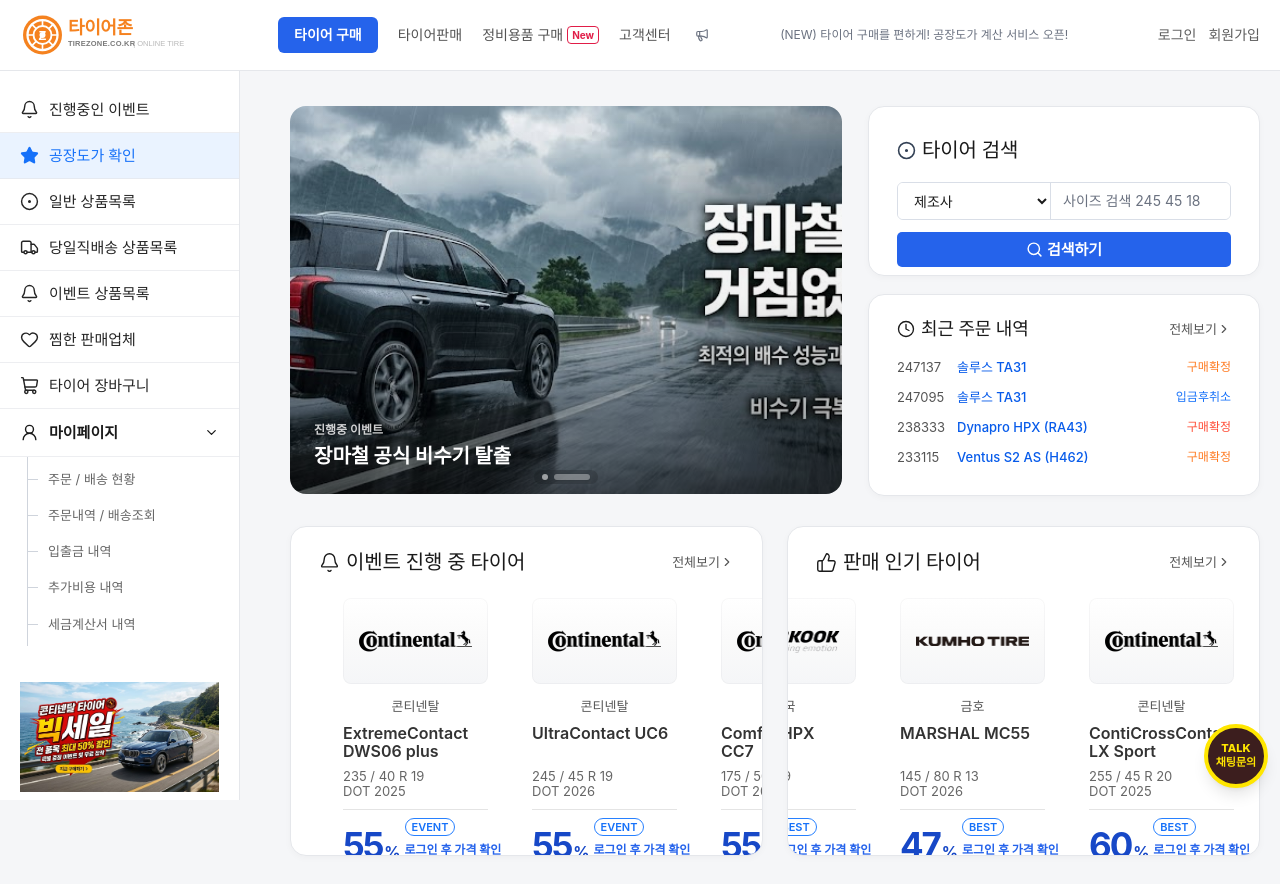
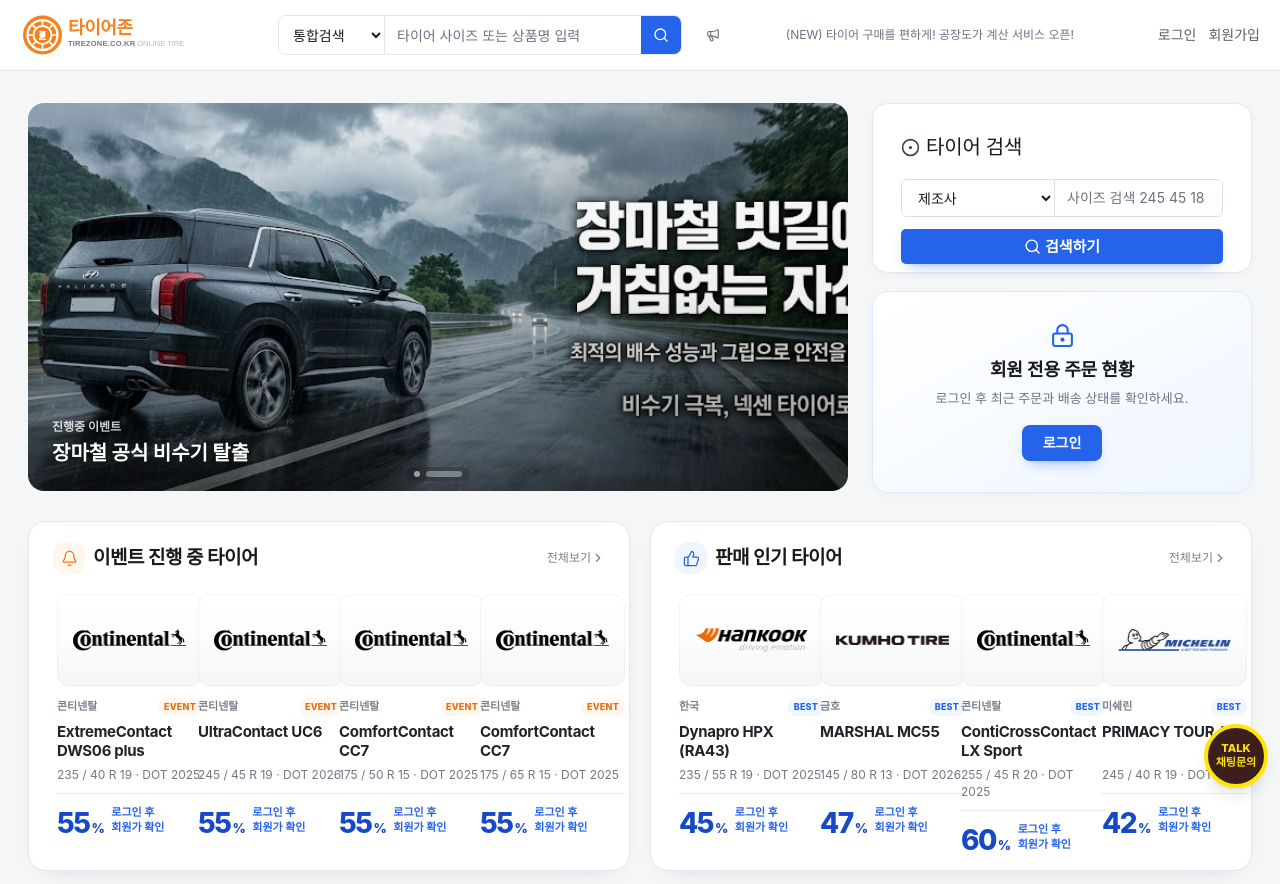
Before and after one commit to one030728-cloud/tireping1, a Next.js app: page /main in a window 1280 px wide. Shown: the top 884 px of the page. Built offline with nearby package versions, Linux system fonts and the light colour scheme; a web font is replaced by a local one.

Commit message:
feat: refine guest experience and dashboard design

```diff
--- a/src/app/globals.css
+++ b/src/app/globals.css
@@ -9,6 +9,7 @@
   --brand: #2563eb;
   --brand-light: #3b82f6;
   --brand-dark: #1d4ed8;
+  --brand-warm: #f58220;
   --accent: #e11d48;
   --accent-light: #f43f5e;
   --success: #10b981;
@@ -32,6 +33,7 @@
   --color-brand: var(--brand);
   --color-brand-light: var(--brand-light);
   --color-brand-dark: var(--brand-dark);
+  --color-brand-warm: var(--brand-warm);
   --color-accent: var(--accent);
   --color-accent-light: var(--accent-light);
   --color-success: var(--success);
@@ -94,7 +96,7 @@
     font-weight: 700;
     border-radius: 0.5rem;
     border: 1px solid transparent;
-    box-shadow: none;
+    box-shadow: 0 6px 16px -8px rgba(37, 99, 235, 0.7);
     transition:
       background-color 150ms ease,
       transform 150ms ease;
@@ -102,6 +104,7 @@
 
   .btn-primary:hover {
     background: var(--brand-dark);
+    box-shadow: 0 8px 20px -9px rgba(29, 78, 216, 0.75);
   }
 
   .btn-primary:active {
--- a/src/app/main/page.tsx
+++ b/src/app/main/page.tsx
@@ -9,6 +9,7 @@
   ChevronRight,
   CircleDot,
   Clock,
+  LockKeyhole,
   Search,
   ThumbsUp,
 } from "lucide-react";
@@ -36,41 +37,53 @@
   return (
     <Link
       href={`/products/${tire.id}`}
-      className={`shrink-0 flex flex-col rounded-2xl text-[#333] transition-[transform,filter] duration-200 active:scale-[0.975] active:brightness-[0.98] hover:text-brand ${
-        mobile ? "w-[174px]" : "w-[145px]"
+      className={`group shrink-0 flex flex-col rounded-2xl text-[#20242a] transition-[transform,filter] duration-200 active:scale-[0.975] active:brightness-[0.98] ${
+        mobile ? "w-[168px]" : "w-[145px]"
       }`}
     >
       <ImagePlaceholder
         manufacturer={tire.manufacturer}
-        className={`mb-3 !border-0 bg-gradient-to-b from-white via-[#fafafa] to-[#f0f3f7] p-4 shadow-[inset_0_0_0_1px_rgba(15,23,42,0.03)] ${
-          mobile ? "h-[106px] w-[174px] !rounded-2xl" : "h-[86px] w-[145px] !rounded-[8px]"
+        className={`mb-3 !border-0 bg-gradient-to-b from-white via-[#fbfcfd] to-[#eef2f6] p-4 shadow-[inset_0_0_0_1px_rgba(15,23,42,0.045)] transition-transform duration-300 group-hover:-translate-y-0.5 ${
+          mobile ? "h-[104px] w-[168px] !rounded-2xl" : "h-[92px] w-[145px] !rounded-xl"
         }`}
       />
-      <span className="text-[13px] text-[#555] text-center mb-2">{tire.manufacturer}</span>
-      <p className="h-[37px] text-[16px] font-semibold leading-[18px] line-clamp-2">{tire.model}</p>
-      <p className="mt-2 text-[13px] leading-[15px] text-[#666]">
-        {tire.width} / {tire.ratio} R {tire.rim}
-        <br />
-        DOT {tire.dot}
-      </p>
-      <div className="mt-2.5 pt-2 border-t border-[#e4e4e4] flex items-end gap-1.5 whitespace-nowrap">
-        <strong className="text-[35px] leading-none tracking-[-0.06em] text-[#1748c7]">
-          {tire.discountRate}
-          <span className="text-[16px] ml-0.5">%</span>
-        </strong>
-        <div className="pb-0.5">
+      <div className="mb-1.5 flex items-center justify-between gap-2">
+        <span className="truncate text-[11px] font-semibold text-[#7a818c]">{tire.manufacturer}</span>
         {tire.tag && (
-            <span className="block w-fit rounded-full border border-[#2780ff] px-1.5 text-[11px] leading-[16px] font-semibold text-[#1671f9]">
+          <span
+            className={`shrink-0 rounded-full px-1.5 py-0.5 text-[9px] font-extrabold tracking-wide ${
+              tire.tag === "EVENT"
+                ? "bg-orange-50 text-[#e66f0e]"
+                : "bg-blue-50 text-brand"
+            }`}
+          >
             {tire.tag}
           </span>
         )}
+      </div>
+      <p className="h-[38px] text-[15px] font-bold leading-[19px] tracking-[-0.02em] line-clamp-2 transition-colors group-hover:text-brand">
+        {tire.model}
+      </p>
+      <p className="mt-1.5 text-[12px] leading-[17px] text-[#717782]">
+        {tire.width} / {tire.ratio} R {tire.rim} · DOT {tire.dot}
+      </p>
+      <div className="mt-2.5 flex min-h-[44px] items-end gap-2 border-t border-[#e7eaf0] pt-2.5 whitespace-nowrap">
+        <strong className="text-[28px] font-extrabold leading-none tracking-[-0.055em] text-[#1748c7]">
+          {tire.discountRate}
+          <span className="ml-0.5 text-[13px]">%</span>
+        </strong>
+        <div className="min-w-0 pb-0.5">
           {user ? (
-            <strong className="text-[17px] leading-[20px] text-[#444]">
+            <strong className="block text-[16px] font-extrabold leading-[20px] text-[#252a31]">
               {tire.price.toLocaleString()}
-              <span className="text-[12px] ml-0.5">원</span>
+              <span className="ml-0.5 text-[11px] font-semibold">원</span>
             </strong>
           ) : (
-            <span className="text-[12px] font-bold text-brand">로그인 후 가격 확인</span>
+            <span className="block text-[11px] font-bold leading-[15px] text-brand">
+              로그인 후
+              <br />
+              회원가 확인
+            </span>
           )}
         </div>
       </div>
@@ -90,24 +103,23 @@
   kind: "event" | "best";
 }) {
   const Icon = kind === "event" ? Bell : ThumbsUp;
+  const { user } = useAuth();
 
   return (
-    <section className="h-[330px] min-w-0 overflow-hidden rounded-[16px] border border-[#e5e7eb] bg-white px-7 pt-5 shadow-[0_2px_7px_rgba(0,0,0,0.03)]">
+    <section className="h-[350px] min-w-0 overflow-hidden rounded-[18px] border border-[#e3e7ed] bg-white px-6 pt-5 shadow-[0_8px_26px_-20px_rgba(15,23,42,0.32)]">
       <div className="mb-5 flex items-center justify-between">
-        <h2 className="flex items-center gap-1.5 text-[20px] font-medium">
-          <Icon size={21} strokeWidth={1.6} />
+        <h2 className="flex items-center gap-2 text-[19px] font-bold tracking-[-0.025em]">
+          <span className={`flex h-8 w-8 items-center justify-center rounded-xl ${kind === "event" ? "bg-orange-50 text-[#ee7b1a]" : "bg-blue-50 text-brand"}`}>
+            <Icon size={17} strokeWidth={1.8} />
+          </span>
           {title}
         </h2>
-        <Link href={href} className="flex items-center text-[13px] text-[#555] hover:text-brand">
+        <Link href={href} className="flex items-center text-[12px] font-medium text-[#777f8a] hover:text-brand">
           전체보기 <ChevronRight size={14} />
         </Link>
       </div>
-      <div
-        className={`flex gap-11 overflow-visible pl-6 ${
-          kind === "best" ? "-translate-x-[129px]" : ""
-        }`}
-      >
-        {tires.map((tire) => (
+      <div className={`grid gap-5 px-1 ${user ? "grid-cols-3" : "grid-cols-4"}`}>
+        {tires.slice(0, user ? 3 : 4).map((tire) => (
           <DashboardTireCard key={tire.id} tire={tire} />
         ))}
       </div>
@@ -129,12 +141,12 @@
   const Icon = kind === "event" ? Bell : ThumbsUp;
 
   return (
-    <section className="overflow-hidden rounded-2xl border border-[#e5e7eb] bg-white py-4 shadow-[0_2px_8px_rgba(15,23,42,0.04)]">
+    <section className="overflow-hidden rounded-[20px] border border-[#e3e7ed] bg-white py-4 shadow-[0_10px_28px_-22px_rgba(15,23,42,0.35)]">
       <div className="mb-4 flex items-center justify-between px-4">
         <h2 className="flex items-center gap-2 text-[17px] font-bold">
           <span
             className={`flex h-8 w-8 items-center justify-center rounded-full ${
-              kind === "event" ? "bg-rose-50 text-rose-500" : "bg-blue-50 text-brand"
+              kind === "event" ? "bg-orange-50 text-[#ee7b1a]" : "bg-blue-50 text-brand"
             }`}
           >
             <Icon size={17} strokeWidth={1.8} />
@@ -159,6 +171,7 @@
 
 function MainContent() {
   const router = useRouter();
+  const { user } = useAuth();
   const [manufacturer, setManufacturer] = useState("");
   const [size, setSize] = useState("");
   const mobileFeedRef = useRef<HTMLDivElement>(null);
@@ -303,13 +316,23 @@
     />
   );
 
-  const directBanner = (
+  const directBanner = user ? (
     <Link href="/direct" className="card p-5 text-center block card-hover">
       <p className="text-sm text-muted mb-1">{DIRECT_NOTICE}</p>
       <h2 className="text-base font-extrabold">
         타이어 <span className="text-brand">당일 직배송</span> 주문으로~!
       </h2>
     </Link>
+  ) : (
+    <div className="card p-5 text-center">
+      <p className="text-sm text-muted mb-1">사업자 회원 전용 가격과 직배송 서비스를 이용해보세요.</p>
+      <h2 className="text-base font-extrabold">
+        로그인하면 <span className="text-brand">공장도가·재고·회원가</span>를 확인할 수 있습니다.
+      </h2>
+      <Link href="/login?redirect=/main" className="btn-primary mt-4 h-10 px-5 text-sm">
+        로그인하고 회원 혜택 보기
+      </Link>
+    </div>
   );
 
   const noticesBox = (
@@ -422,6 +445,24 @@
           </form>
         </section>
 
+        {!user && (
+          <div className="mobile-reveal grid grid-cols-3 divide-x divide-[#e7eaf0] rounded-2xl border border-[#e5e8ed] bg-white px-2 py-3 text-center shadow-[0_6px_20px_-18px_rgba(15,23,42,0.4)]">
+            <div>
+              <strong className="block text-[14px] text-[#20242a]">4,612</strong>
+              <span className="text-[10px] text-muted">등록 업체</span>
+            </div>
+            <div>
+              <strong className="block text-[14px] text-[#20242a]">716,642</strong>
+              <span className="text-[10px] text-muted">누적 거래</span>
+            </div>
+            <div>
+              <strong className="block text-[14px] text-[#20242a]">당일 가능</strong>
+              <span className="text-[10px] text-muted">직배송 서비스</span>
+            </div>
+          </div>
+        )}
+
+        {user ? (
           <section className="mobile-reveal order-3 overflow-hidden rounded-2xl border border-white/80 bg-white shadow-[0_8px_24px_rgba(15,23,42,0.06)]">
             <div className="flex items-center justify-between border-b border-[#edf0f4] px-4 py-3.5">
               <h2 className="flex items-center gap-2 text-[16px] font-bold">
@@ -458,6 +499,16 @@
               ))}
             </div>
           </section>
+        ) : (
+          <section className="mobile-reveal order-3 rounded-2xl border border-blue-100 bg-gradient-to-br from-white to-blue-50 p-5 text-center shadow-[0_8px_24px_rgba(15,23,42,0.06)]">
+            <LockKeyhole size={24} className="mx-auto mb-2 text-brand" />
+            <h2 className="text-[16px] font-bold">주문 현황은 회원 전용입니다</h2>
+            <p className="mt-1 text-[13px] text-muted">로그인 후 주문·배송 현황을 안전하게 확인하세요.</p>
+            <Link href="/login?redirect=/main" className="btn-primary mt-4 h-10 w-full text-sm">
+              로그인
+            </Link>
+          </section>
+        )}
 
         <div className="mobile-reveal order-1">
           <MobileProductSection
@@ -484,7 +535,7 @@
         </div>
       </div>
       {/* Desktop: tireping-style full-width dashboard */}
-      <div className="hidden lg:grid grid-cols-[minmax(0,1fr)_392px] gap-x-[26px] gap-y-[30px] pl-[50px] pr-[20px] pt-[35px] pb-10">
+      <div className="mx-auto hidden w-full max-w-[1480px] lg:grid grid-cols-[minmax(0,1fr)_380px] gap-x-6 gap-y-7 px-7 pt-8 pb-10">
         <div className="[&>div]:h-[388px] [&>div]:rounded-[16px] [&>div]:shadow-none">{banner}</div>
 
         <aside className="flex flex-col gap-[18px]">
@@ -523,6 +574,7 @@
             </form>
           </section>
 
+          {user ? (
           <section className="h-[202px] overflow-hidden rounded-[16px] border border-[#e5e7eb] bg-white px-7 pt-5 shadow-[0_2px_7px_rgba(0,0,0,0.03)]">
             <div className="mb-3 flex items-center justify-between">
               <h2 className="flex items-center gap-1.5 text-[18px] font-medium">
@@ -556,9 +608,19 @@
               ))}
             </div>
           </section>
+          ) : (
+            <section className="flex h-[202px] flex-col items-center justify-center rounded-[16px] border border-blue-100 bg-gradient-to-br from-white to-blue-50 px-7 text-center shadow-[0_2px_7px_rgba(0,0,0,0.03)]">
+              <LockKeyhole size={25} className="mb-2 text-brand" />
+              <h2 className="text-[18px] font-semibold">회원 전용 주문 현황</h2>
+              <p className="mt-1 text-[13px] text-muted">로그인 후 최근 주문과 배송 상태를 확인하세요.</p>
+              <Link href="/login?redirect=/main" className="btn-primary mt-4 h-9 px-5 text-sm">
+                로그인
+              </Link>
+            </section>
+          )}
         </aside>
 
-        <div className="col-span-2 grid min-w-0 grid-cols-2 gap-6">
+        <div className="col-span-2 grid min-w-0 grid-cols-2 gap-5">
           <DesktopProductSection
             title="이벤트 진행 중 타이어"
             href="/products?tag=EVENT"
--- a/src/components/AppShell.tsx
+++ b/src/components/AppShell.tsx
@@ -9,12 +9,12 @@
 import MobileBottomNav from "./MobileBottomNav";
 
 export default function AppShell({ children }: { children: React.ReactNode }) {
-  const { loading } = useAuth();
+  const { user, loading } = useAuth();
   const pathname = usePathname();
   const hasOwnSidebar = pathname.startsWith("/goods") || pathname.startsWith("/customer");
   const showAppShell = pathname !== "/login" && pathname !== "/";
   const showBreadcrumb = showAppShell;
-  const showSidebar = showAppShell && !hasOwnSidebar;
+  const showSidebar = showAppShell && !hasOwnSidebar && Boolean(user);
   const showFooter = pathname !== "/login";
   const isMainDashboard = pathname === "/main";
 
--- a/src/components/Header.tsx
+++ b/src/components/Header.tsx
@@ -125,7 +125,7 @@
             />
           </Link>
 
-          {user || isAppScreen ? (
+          {user ? (
             <nav className="hidden lg:flex items-center gap-5">
               {GNB_LINKS.map((link) => {
                 const isMain = link.href === "/main";
--- a/src/components/Sidebar.tsx
+++ b/src/components/Sidebar.tsx
@@ -23,8 +23,8 @@
   const [mypageOpen, setMypageOpen] = useState(true);
 
   return (
-    <aside className="hidden lg:flex w-60 shrink-0 flex-col bg-white border-r border-border sticky top-[71px] self-start h-[calc(100vh-71px)] overflow-y-auto">
-      <div className="flex flex-col py-4">
+    <aside className="sticky top-[71px] hidden h-[calc(100vh-71px)] w-[224px] shrink-0 self-start flex-col overflow-y-auto border-r border-[#e7eaf0] bg-white lg:flex">
+      <div className="flex flex-col px-3 py-4">
         {SIDEBAR_LINKS.map((link, index) => {
           const active =
             pathname === "/main"
@@ -35,13 +35,13 @@
             <Link
               key={link.href}
               href={link.href}
-              className={`relative flex items-center gap-2.5 px-5 h-[46px] text-[15px] font-medium border-b border-border/70 ${
+              className={`relative flex h-[44px] items-center gap-2.5 rounded-xl px-3.5 text-[14px] font-medium ${
                 active
-                  ? "bg-[#eaf3ff] text-[#1671f9]"
-                  : "text-[#252525] hover:bg-[#f7f9fc] hover:text-brand"
+                  ? "bg-blue-50/80 font-semibold text-brand before:absolute before:left-0 before:h-5 before:w-[3px] before:rounded-r-full before:bg-brand"
+                  : "text-[#3c424a] hover:bg-[#f7f9fc] hover:text-brand"
               }`}
             >
-              <Icon size={19} strokeWidth={1.8} className={active ? "fill-current" : ""} />
+              <Icon size={18} strokeWidth={active ? 2 : 1.7} />
               {link.label}
             </Link>
           );
@@ -50,7 +50,7 @@
         <button
           onClick={() => setMypageOpen((v) => !v)}
           aria-expanded={mypageOpen}
-          className="px-5 h-[48px] text-[15px] font-semibold text-foreground flex items-center justify-between hover:text-brand border-b border-border/70"
+          className="mt-1 flex h-[44px] items-center justify-between rounded-xl px-3.5 text-[14px] font-semibold text-foreground hover:bg-[#f7f9fc] hover:text-brand"
         >
           <span className="flex items-center gap-2.5">
             <UserRound size={19} strokeWidth={1.8} />
@@ -67,14 +67,14 @@
           }`}
         >
           <div className="overflow-hidden">
-            <div className="ml-[27px] border-l border-[#cfd4dc] py-1">
+            <div className="ml-[22px] border-l border-[#d8dde5] py-1">
               {MYPAGE_LINKS.map((link) => {
                 const active = pathname === link.href;
                 return (
                   <Link
                     key={link.href}
                     href={link.href}
-                    className={`relative block px-5 py-2 text-[13px] ${
+                    className={`relative block rounded-r-lg px-4 py-2 text-[12px] ${
                       active ? "text-brand font-semibold" : "text-[#666] hover:text-brand"
                     }`}
                   >
@@ -90,7 +90,7 @@
 
       <Link
         href="/events?tab=ongoing"
-        className="relative mt-auto mx-5 mb-2 block h-[110px] overflow-hidden"
+        className="relative mx-4 mb-4 mt-auto block h-[102px] overflow-hidden rounded-xl border border-[#eceff3] shadow-[0_8px_22px_-18px_rgba(15,23,42,0.5)]"
       >
         <Image
           src="/banners/continental-big-sale.jpg"
```
Also changed, not shown: src/app/customer/page.tsx (+16 -7 lines), src/app/events/[id]/page.tsx (+1 -6 lines), src/app/events/page.tsx (+3 -6 lines), src/components/MobileBottomNav.tsx (+27 -7 lines). Lines whose indentation alone changed are shown as unchanged.
